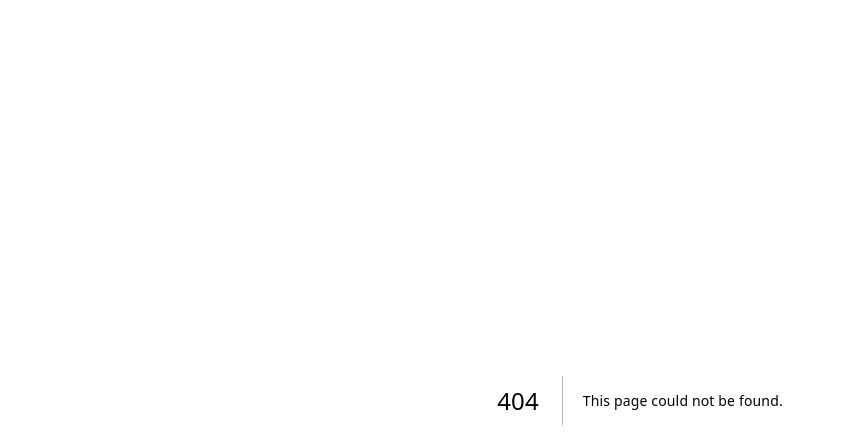
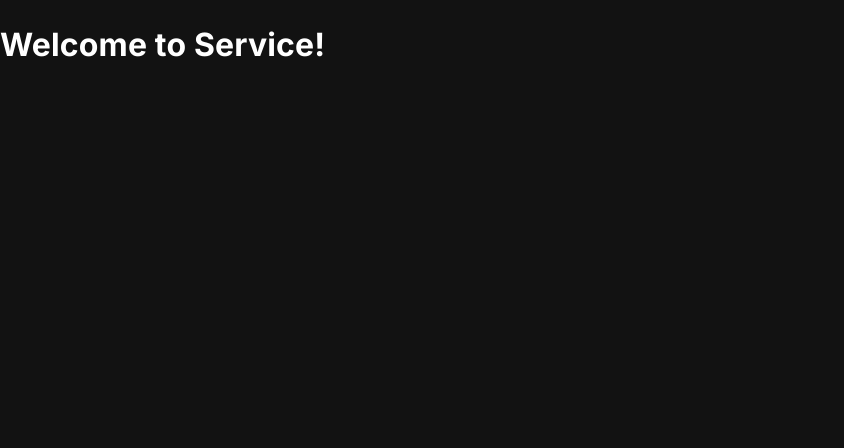
Before and after one commit to GeiOoo/docker-next, a Next.js app: page /service in a window 1280 px wide. Before the commit this address had no page. Shown: the top 448 px of the page, without its empty margins (0-844 px from the left). Built offline with nearby package versions, Linux system fonts and the light colour scheme.

Commit message:
Structur

```diff
--- a/src/app/page.tsx
+++ b/src/app/page.tsx
@@ -1,8 +1,7 @@
+import Customer from './_customer/page';
 
 export default function Home() {
     return (
-        <div>
-            <h1>Welcome to Next.js!</h1>
-        </div>
+        <Customer />
     );
 }
--- /dev/null
+++ b/src/app/service/page.tsx
@@ -0,0 +1,7 @@
+export default function Service() {
+    return (
+        <div>
+            <h1>Welcome to Service!</h1>
+        </div>
+    );
+}
```
Also changed, not shown: src/app/_customer/page.tsx (added, +7 -0 lines), src/app/manager/page.tsx (added, +7 -0 lines).
